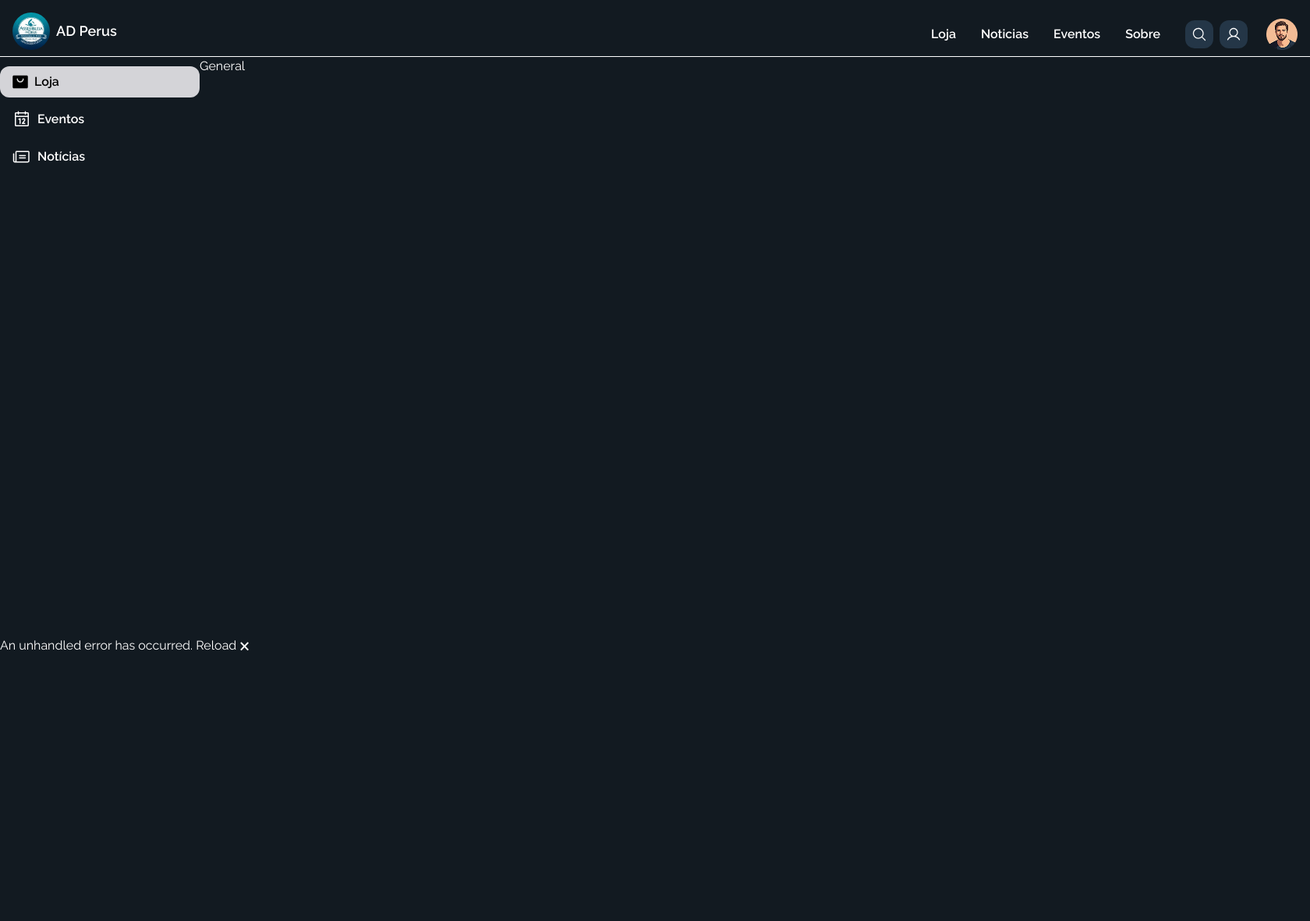
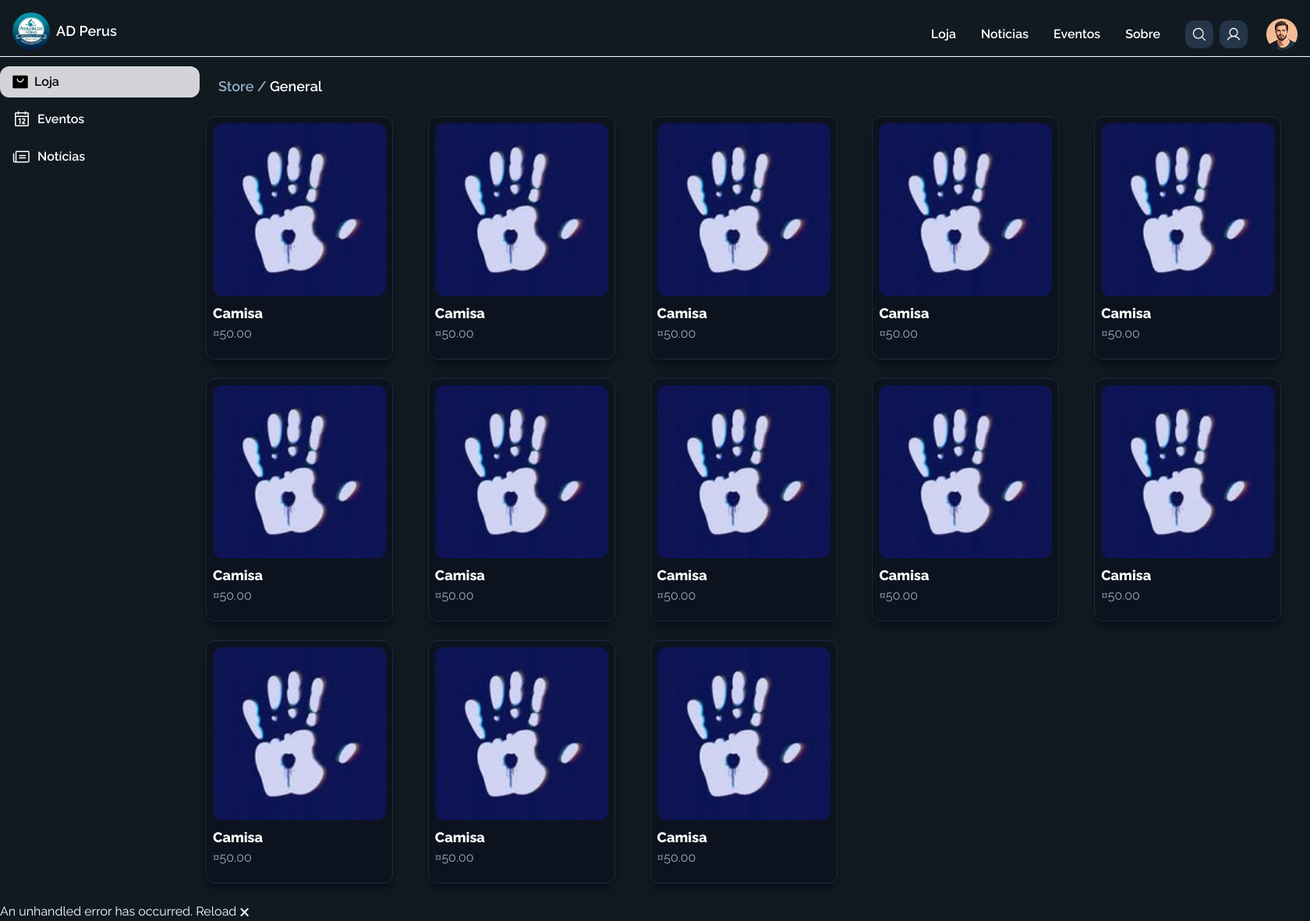
Before and after one commit to IuriDev26/AdPerus, an ASP.NET Core app: page /store/general in a window 1680 px wide. Shown: the whole page at 78% size. Before the commit the page ends 840 px from the top, so only its background shows below. Run offline with ASP.NET Core 8, Linux system fonts and the light colour scheme; style sheets or scripts are compiled from the project's sources.

Commit message:
20250708

```diff
--- a/AdPerus.Web/Components/ProductComponent.razor
+++ b/AdPerus.Web/Components/ProductComponent.razor
@@ -1,10 +1,13 @@
 <div>
     <NavLink href="store/general">
-        <div class="rounded-xl shadow-lg shadow-slate-950/50 bg-slate-950/30 h-75 w-60 flex flex-col justify-start
-                    border-1 border-slate-800 mx-2 transition-transform duration-300 hover:-translate-y-2">
+        <div class="rounded-xl shadow-lg shadow-slate-950/50 bg-slate-950/30 h-78 w-60 flex flex-col justify-start
+                    border-1 border-slate-800 mx-2 transition-transform duration-300 hover:-translate-y-3">
             <img src="@ProductImage" alt="" class="rounded-xl m-2">
             <span class="ml-2 font-extrabold text-lg">@ProductTitle</span>
-            <span class="ml-2 text-secondary">@ProductPrice.ToString("C")</span>
+            <div class="flex justify-between items-center mb-2">
+                <span class="ml-2 text-secondary">@ProductPrice.ToString("C")</span>
+                <Blazicon class="mr-2 text-4xl p-2 rounded-xl hover:bg-zinc-700 " Svg="Lucide.ShoppingCart"></Blazicon>
+            </div>
         </div>
     </NavLink>
 </div>
--- /dev/null
+++ b/AdPerus.Web/Components/StoreComponent.razor
@@ -0,0 +1,20 @@
+<div class="m-6">
+    <RouteComponent Item="General" Resource="Store"/>
+</div>
+
+
+<div class="grid grid-cols-5 w-350 gap-6 mb-6">
+    <ProductComponent ProductImage="icons/camp.jpg" ProductPrice="@((decimal)50)" ProductTitle="Camisa"/>
+    <ProductComponent ProductImage="icons/camp.jpg" ProductPrice="@((decimal)50)" ProductTitle="Camisa"/>
+    <ProductComponent ProductImage="icons/camp.jpg" ProductPrice="@((decimal)50)" ProductTitle="Camisa"/>
+    <ProductComponent ProductImage="icons/camp.jpg" ProductPrice="@((decimal)50)" ProductTitle="Camisa"/>
+    <ProductComponent ProductImage="icons/camp.jpg" ProductPrice="@((decimal)50)" ProductTitle="Camisa"/>
+    <ProductComponent ProductImage="icons/camp.jpg" ProductPrice="@((decimal)50)" ProductTitle="Camisa"/>
+    <ProductComponent ProductImage="icons/camp.jpg" ProductPrice="@((decimal)50)" ProductTitle="Camisa"/>
+    <ProductComponent ProductImage="icons/camp.jpg" ProductPrice="@((decimal)50)" ProductTitle="Camisa"/>
+    <ProductComponent ProductImage="icons/camp.jpg" ProductPrice="@((decimal)50)" ProductTitle="Camisa"/>
+    <ProductComponent ProductImage="icons/camp.jpg" ProductPrice="@((decimal)50)" ProductTitle="Camisa"/>
+    <ProductComponent ProductImage="icons/camp.jpg" ProductPrice="@((decimal)50)" ProductTitle="Camisa"/>
+    <ProductComponent ProductImage="icons/camp.jpg" ProductPrice="@((decimal)50)" ProductTitle="Camisa"/>
+    <ProductComponent ProductImage="icons/camp.jpg" ProductPrice="@((decimal)50)" ProductTitle="Camisa"/>
+</div>
--- a/AdPerus.Web/Pages/Store/General.razor
+++ b/AdPerus.Web/Pages/Store/General.razor
@@ -1,6 +1,3 @@
 @page "/store/general"
-<h3>General</h3>
 
-@code {
-
-}
+<StoreComponent/>
--- a/AdPerus.Web/_Imports.razor
+++ b/AdPerus.Web/_Imports.razor
@@ -9,3 +9,4 @@
 @using AdPerus.Web
 @using AdPerus.Web.Layout
 @using AdPerus.Web.Components
+@using Blazicons
--- a/AdPerus.Web/wwwroot/css/theme.css
+++ b/AdPerus.Web/wwwroot/css/theme.css
@@ -7,20 +7,29 @@
       "Segoe UI Emoji", "Segoe UI Symbol", "Noto Color Emoji";
     --font-mono: ui-monospace, SFMono-Regular, Menlo, Monaco, Consolas, "Liberation Mono",
       "Courier New", monospace;
+    --color-red-500: oklch(63.7% 0.237 25.331);
     --color-slate-800: oklch(27.9% 0.041 260.031);
     --color-slate-950: oklch(12.9% 0.042 264.695);
-    --color-gray-200: oklch(92.8% 0.006 264.531);
-    --color-gray-500: oklch(55.1% 0.027 264.364);
     --color-gray-600: oklch(44.6% 0.03 256.802);
     --color-zinc-300: oklch(87.1% 0.006 286.286);
     --color-zinc-500: oklch(55.2% 0.016 285.938);
+    --color-zinc-600: oklch(44.2% 0.017 285.786);
+    --color-zinc-700: oklch(37% 0.013 285.805);
     --color-black: #000;
     --color-white: #fff;
     --spacing: 0.25rem;
     --text-lg: 1.125rem;
     --text-lg--line-height: calc(1.75 / 1.125);
+    --text-xl: 1.25rem;
+    --text-xl--line-height: calc(1.75 / 1.25);
+    --text-2xl: 1.5rem;
+    --text-2xl--line-height: calc(2 / 1.5);
     --text-3xl: 1.875rem;
     --text-3xl--line-height: calc(2.25 / 1.875);
+    --text-4xl: 2.25rem;
+    --text-4xl--line-height: calc(2.5 / 2.25);
+    --text-5xl: 3rem;
+    --text-5xl--line-height: 1;
     --font-weight-semibold: 600;
     --font-weight-bold: 700;
     --font-weight-extrabold: 800;
@@ -35,7 +44,6 @@
     --color-secondary: #94ADC7;
     --color-background-tertiary: #243647;
     --font-raleway: 'Raleway', sans-serif;
-    --color-test: #1463B8;
   }
 }
 @layer base {
@@ -502,6 +510,9 @@
   .mb-5 {
     margin-bottom: calc(var(--spacing) * 5);
   }
+  .mb-6 {
+    margin-bottom: calc(var(--spacing) * 6);
+  }
   .mb-auto {
     margin-bottom: auto;
   }
@@ -550,14 +561,23 @@
   .table-row {
     display: table-row;
   }
+  .h-10 {
+    height: calc(var(--spacing) * 10);
+  }
   .h-25 {
     height: calc(var(--spacing) * 25);
   }
   .h-50 {
     height: calc(var(--spacing) * 50);
   }
+  .h-60 {
+    height: calc(var(--spacing) * 60);
+  }
   .h-75 {
     height: calc(var(--spacing) * 75);
+  }
+  .h-78 {
+    height: calc(var(--spacing) * 78);
   }
   .h-100 {
     height: calc(var(--spacing) * 100);
@@ -588,6 +614,9 @@
   }
   .w-100 {
     width: calc(var(--spacing) * 100);
+  }
+  .w-350 {
+    width: calc(var(--spacing) * 350);
   }
   .w-auto {
     width: auto;
@@ -634,6 +663,9 @@
   .resize {
     resize: both;
   }
+  .grid-cols-5 {
+    grid-template-columns: repeat(5, minmax(0, 1fr));
+  }
   .flex-col {
     flex-direction: column;
   }
@@ -678,6 +713,12 @@
   }
   .gap-5 {
     gap: calc(var(--spacing) * 5);
+  }
+  .gap-6 {
+    gap: calc(var(--spacing) * 6);
+  }
+  .justify-self-end {
+    justify-self: flex-end;
   }
   .truncate {
     overflow: hidden;
@@ -1108,10 +1156,39 @@
       }
     }
   }
+  .hover\:-translate-y-3 {
+    &:hover {
+      @media (hover: hover) {
+        --tw-translate-y: calc(var(--spacing) * -3);
+        translate: var(--tw-translate-x) var(--tw-translate-y);
+      }
+    }
+  }
   .hover\:bg-gray-600 {
     &:hover {
       @media (hover: hover) {
         background-color: var(--color-gray-600);
+      }
+    }
+  }
+  .hover\:bg-zinc-500 {
+    &:hover {
+      @media (hover: hover) {
+        background-color: var(--color-zinc-500);
+      }
+    }
+  }
+  .hover\:bg-zinc-600 {
+    &:hover {
+      @media (hover: hover) {
+        background-color: var(--color-zinc-600);
+      }
+    }
+  }
+  .hover\:bg-zinc-700 {
+    &:hover {
+      @media (hover: hover) {
+        background-color: var(--color-zinc-700);
       }
     }
   }
```
Also changed, not shown: other parts of AdPerus.Web/wwwroot/css/theme.css (+28 -12 lines), AdPerus.Web/AdPerus.Web.csproj.
